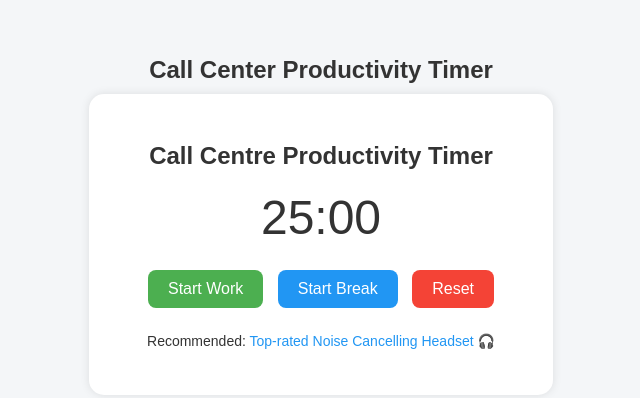
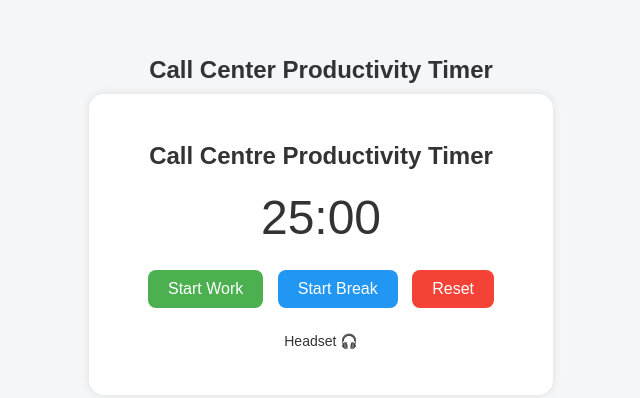
Before and after one commit to robertsmelanie/ccTimer, a plain HTML site: page index.html in a window 1280 px wide. Shown: the part 223-621 px from the top of the page, without its empty margins (319-959 px from the left). Drawn offline with Linux system fonts and the light colour scheme.

Commit message:
affiliate

```diff
--- a/index.html
+++ b/index.html
@@ -17,18 +17,12 @@
 
 
         <div class="affiliate">
-             <p>Recommended: <a href="https://amzn.to/3YourAffiliateLink" target="_blank">Top-rated Noise Cancelling
+             <!-- <p>Recommended: <a href="https://amzn.to/3YourAffiliateLink" target="_blank">Top-rated Noise Cancelling -->
                 Headset 🎧</a></p>
         </div>
      </div>
 
-    <!-- <div id="timer">
-        <p>Time Elapsed: <span id="elapsed">0</span> seconds</p>
-        <button id="start">Start</button>
-        <button id="stop">Stop</button>
-        <button id="reset">Reset</button>
-    </div>
-    <script src="script.js"></script> -->
+
     <script src="script.js"></script>
 </body>
 </html>
```
